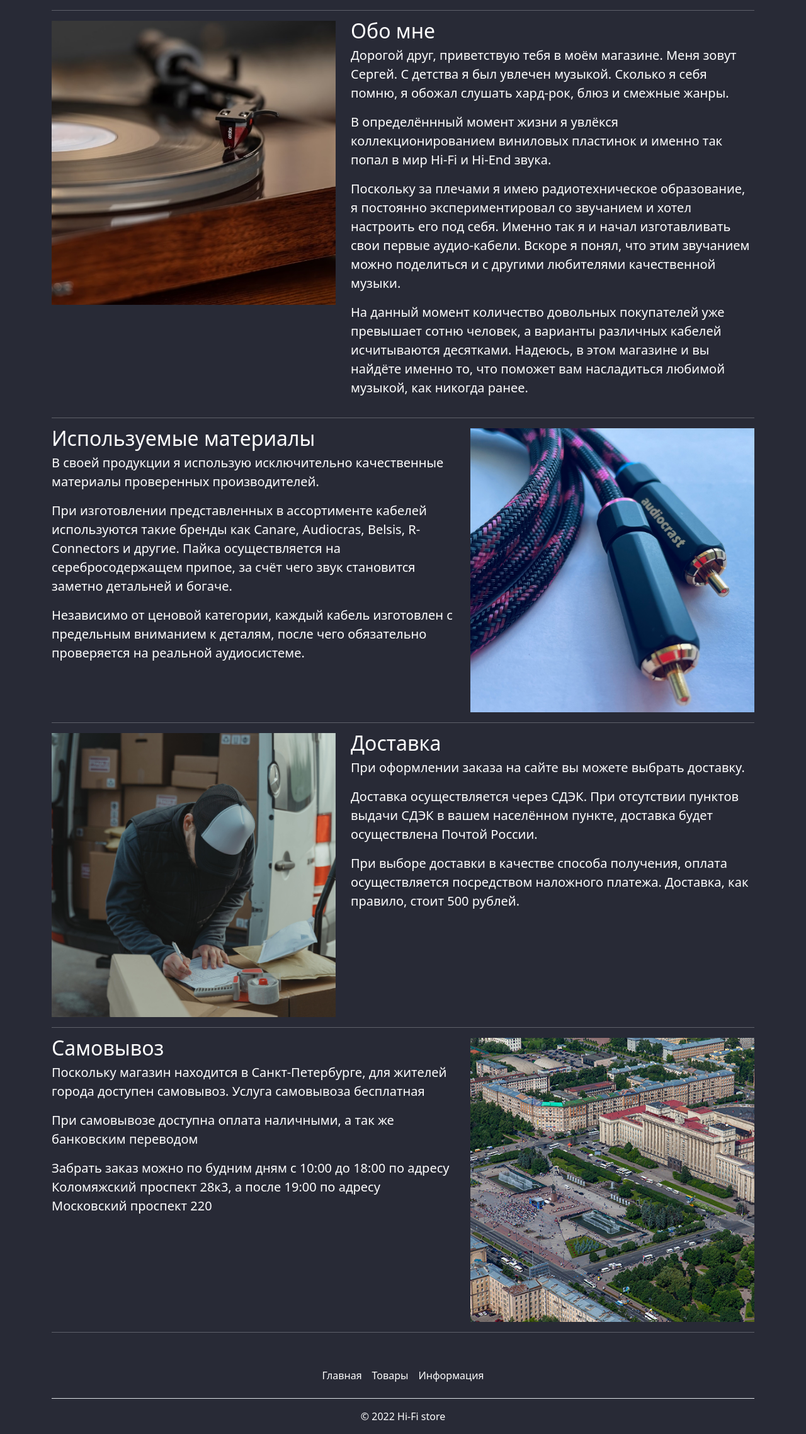
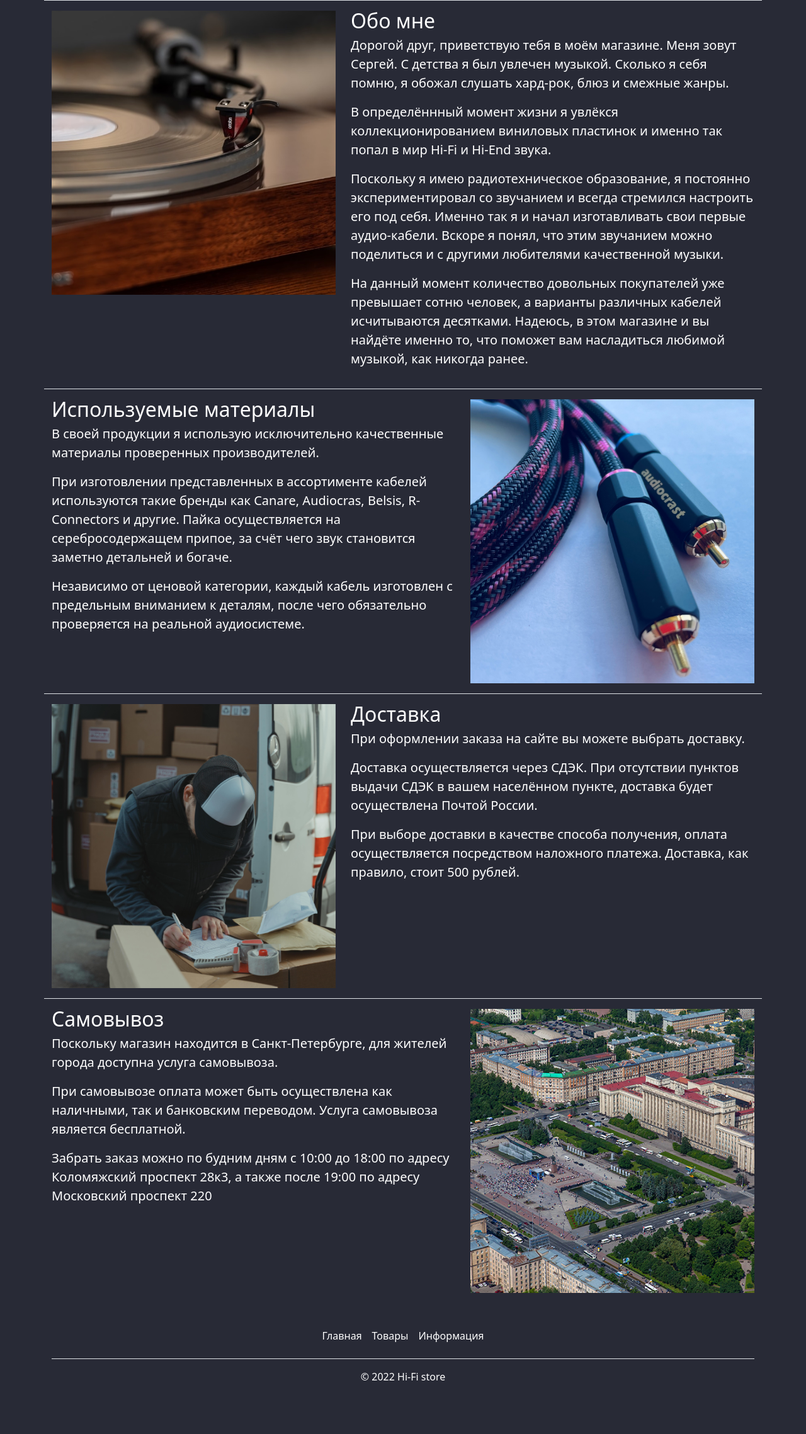
Before and after one commit to BreachAndHole/audio-store-django, a Django app: page /about/ in a window 1280 px wide. Shown: the part 72-2349 px from the top of the page at 63% size. After the commit the page ends 2264 px from the top, so only its background shows below. Run offline with Django 4.2, Linux system fonts and the light colour scheme; some libraries are stand-ins or nearby versions.

Commit message:
Site visuals tweaked

```diff
--- a/cables_shop/shop/static/shop/js/cable_filters.js
+++ b/cables_shop/shop/static/shop/js/cable_filters.js
@@ -12,7 +12,6 @@ for (var i = 0; i < cableTypeCheckboxes.length; i++) {
                 var cardType = productCards[j].dataset.type
 
                 if (cardType == cableTypeId) {
-                    // productCards[j].style.display = 'block'
                     productCards[j].classList.remove('hide-product')
 
                 }
@@ -22,7 +21,6 @@ for (var i = 0; i < cableTypeCheckboxes.length; i++) {
                 var cardType = productCards[j].dataset.type
 
                 if (cardType == cableTypeId) {
-                    // productCards[j].style.display = 'none'
                     productCards[j].classList.add('hide-product')
                 }
             }
--- a/cables_shop/shop/templates/shop/about.html
+++ b/cables_shop/shop/templates/shop/about.html
@@ -1,9 +1,8 @@
 {% extends 'shop/base.html' %}
 {% load static %}
 {% block content %}
-<div class="container marketing">
-    <hr class="featurette-divider">
-    <div class="row featurette">
+<div class="container mb-5">
+  <div class="row border-top py-3">
     <div class="col-md-7 order-md-2">
       <h2 class="featurette-heading fw-normal lh-1">Обо мне</h2>
       <p class="lead">Дорогой друг, приветствую тебя в моём магазине. Меня зовут
@@ -12,8 +11,8 @@
         жанры.</p>
       <p class="lead">В определённный момент жизни я увлёкся коллекционированием
         виниловых пластинок и именно так попал в мир Hi-Fi и Hi-End звука.</p>
-            <p class="lead">Поскольку за плечами я имею радиотехническое образование, я
-                постоянно экспериментировал со звучанием и хотел настроить его под себя.
+      <p class="lead">Поскольку я имею радиотехническое образование, я
+        постоянно экспериментировал со звучанием и всегда стремился настроить его под себя.
         Именно так я и начал изготавливать свои первые аудио-кабели.
         Вскоре я понял, что этим звучанием можно поделиться и с другими
         любителями качественной музыки.</p>
@@ -30,9 +29,8 @@
     </div>
   </div>
 
-    <hr class="featurette-divider" id="materials">
 
-    <div class="row featurette">
+  <div class="row row border-top py-3">
     <div class="col-md-7">
       <h2 class="featurette-heading fw-normal lh-1">Используемые материалы</h2>
       <p class="lead">В своей продукции я использую исключительно качественные
@@ -52,9 +50,7 @@
     </div>
   </div>
 
-    <hr class="featurette-divider" id="deliveryInfo">
-
-    <div class="row featurette">
+  <div class="row row border-top py-3">
     <div class="col-md-7 order-md-2">
       <h2 class="featurette-heading fw-normal lh-1">Доставка</h2>
       <p class="lead">При оформлении заказа на сайте вы можете выбрать
@@ -72,18 +68,15 @@
     </div>
   </div>
 
-    <hr class="featurette-divider" id="pickUpInfo">
-
-    <div class="row featurette">
+  <div class="row row border-top pt-3">
     <div class="col-md-7">
       <h2 class="featurette-heading fw-normal lh-1">Самовывоз</h2>
       <p class="lead">Поскольку магазин находится в Санкт-Петербурге, для жителей
-                города доступен самовывоз. Услуга самовывоза бесплатная</p>
-            <p class="lead">При самовывозе доступна оплата наличными, а так же
-                банковским переводом</p>
+        города доступна услуга самовывоза.</p>
+      <p class="lead">При самовывозе оплата может быть осуществлена как наличными, так и
+        банковским переводом. Услуга самовывоза является бесплатной.</p>
       <p class="lead">Забрать заказ можно по будним дням с 10:00 до 18:00 по
-                адресу Коломяжский проспект 28к3, а после 19:00 по адресу Московский
-                проспект 220</p>
+        адресу Коломяжский проспект 28к3, а также после 19:00 по адресу Московский проспект 220</p>
     </div>
     <div class="col-md-5">
       <img src="{% static 'shop/images/pickup.jpeg' %}" alt=""
@@ -91,7 +84,6 @@
     </div>
   </div>
 
-    <hr class="featurette-divider mb-5">
 
 </div>
 {% endblock content %}
--- a/cables_shop/shop/views.py
+++ b/cables_shop/shop/views.py
@@ -22,7 +22,7 @@ class IndexPageView(list.ListView):
 
     def get_context_data(self, *, object_list=None, **kwargs):
         context = super().get_context_data(**kwargs)
-        context['title'] = 'Главная страница'
+        context['title'] = 'Hi-Fi store'
         return context
 
 
@@ -34,7 +34,7 @@ class AllCablesPageView(list.ListView):
 
     def get_context_data(self, *, object_list=None, **kwargs):
         context = super().get_context_data(**kwargs)
-        context['title'] = 'Товары'
+        context['title'] = 'Hi-Fi store - товары'
         return context
 
     def get_queryset(self):
@@ -51,7 +51,7 @@ class CablePageView(detail.DetailView):
 
     def get_context_data(self, *, object_list=None, **kwargs):
         context = super().get_context_data(**kwargs)
-        context['title'] = f'Страница товара - {context.get("cable").name}'
+        context['title'] = f'Hi-Fi store - {context.get("cable").name}'
         return context
 
 
@@ -77,7 +77,7 @@ class CartPageView(LoginRequiredMixin, list.ListView):
 
     def get_context_data(self, *, object_list=None, **kwargs):
         context = super().get_context_data(**kwargs)
-        context['title'] = 'Корзина'
+        context['title'] = 'Hi-Fi store - Корзина'
 
         # Adding cart total price to context
         products = context['ordered_products']
@@ -130,7 +130,7 @@ def checkout(request: HttpRequest):
         return redirect('home_page')
 
     context = {
-        'title': 'Оформление заказа',
+        'title': 'Hi-Fi store - Оформление заказа',
         'form': form,
         'ordered_products': checkout_service.ordered_products,
         'delivery_price': DELIVERY_PRICE,
@@ -143,7 +143,7 @@ def checkout(request: HttpRequest):
 def update_cart(request: HttpRequest):
     """
     This view is working with JSON-response sent by cart.js on every
-    cart items related button click
+    cart items related button click (add, remove, delete)
     """
     try:
         CartUpdateService(request).process_cart_update()
@@ -174,13 +174,13 @@ class UserRegistrationView(FormView):
 
     def get_context_data(self, **kwargs):
         context = super().get_context_data(**kwargs)
-        context['title'] = 'Регистрация'
+        context['title'] = 'Hi-Fi store - Регистрация'
         return context
 
 
 def user_login(request: HttpRequest):
     contex = {
-        'title': 'Войти в аккаунт',
+        'title': 'Hi-Fi store - Вход',
     }
     if request.method != 'POST':
         return render(request, 'shop/login.html', contex)
@@ -224,7 +224,7 @@ class UserProfileView(LoginRequiredMixin, list.ListView):
 
     def get_context_data(self, *, object_list=None, **kwargs):
         context = super().get_context_data(**kwargs)
-        context['title'] = 'Личный кабинет'
+        context['title'] = 'Hi-Fi store - Личный кабинет'
         context['last_used_address'] = utils.get_last_used_customer_address(
             self.request.user
         )
@@ -247,7 +247,7 @@ class OrderView(LoginRequiredMixin, detail.DetailView):
 
     def get_context_data(self, *, object_list=None, **kwargs):
         context = super().get_context_data(**kwargs)
-        context['title'] = f'Заказ №{self.object.pk}'
+        context['title'] = f'Hi-Fi store - Заказ №{self.object.pk}'
         return context
 
 
@@ -256,7 +256,7 @@ class AboutPageView(TemplateView):
 
     def get_context_data(self, **kwargs):
         context = super().get_context_data(**kwargs)
-        context['title'] = 'Обо мне'
+        context['title'] = 'Hi-Fi store - Информация'
         return context
 
 
@@ -277,7 +277,7 @@ def update_user_info(request: HttpRequest):
         return redirect('user_profile_page')
 
     contex = {
-        'title': f'Обновление информации',
+        'title': 'Hi-Fi store - Обновление контактных данных',
         'form': form
     }
     return render(request, 'shop/update_user_info.html', contex)
```
Also changed, not shown: cables_shop/shop/templates/shop/cart.html (+2 -6 lines), cables_shop/shop/templates/shop/checkout.html (+3 -4 lines), cables_shop/shop/templates/shop/order_info.html (+2 -6 lines), cables_shop/shop/templates/shop/user_profile.html (+1 -7 lines). Lines whose indentation alone changed are shown as unchanged.
